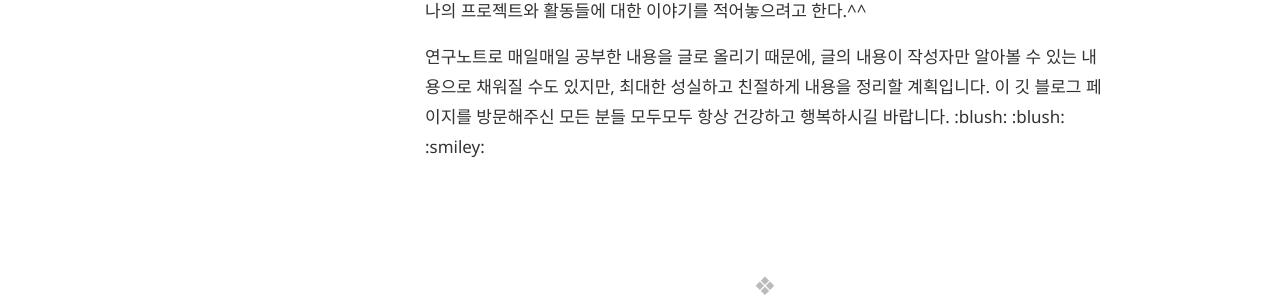
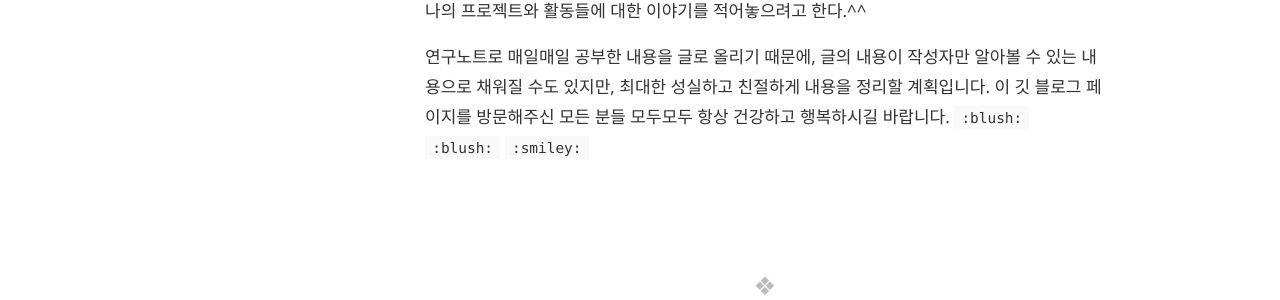
Before and after one commit to junsusong98/junha1125.github.io, a Jekyll site: the page built from my-life/_posts/2020-04-17-HI.md, in a window 1280 px wide. Shown: the part 999-1299 px from the top of the page. Built offline with Jekyll 4.4.1, drawn with Linux system fonts in a browser that asks for light colours; some web fonts are replaced.

Commit message:
Reupload 2020-04-17-Hi.md

```diff
--- a/my-life/_posts/2020-04-17-HI.md
+++ b/my-life/_posts/2020-04-17-HI.md
@@ -23,4 +23,4 @@ title: (26살) - Git Page로 안녕하세요
 
 이제 인공지능&자율주행 쪽으로 진로를 완전히 정한 만큼. 깃을 이용해 나의 공부 내용, 연구 노트, 나의 프로젝트와 활동들에 대한 이야기를 적어놓으려고 한다.^^
 
-연구노트로 매일매일 공부한 내용을 글로 올리기 때문에, 글의 내용이 작성자만 알아볼 수 있는 내용으로 채워질 수도 있지만, 최대한 성실하고 친절하게 내용을 정리할 계획입니다. 이 깃 블로그 페이지를 방문해주신 모든 분들 모두모두 항상 건강하고 행복하시길 바랍니다. :blush: :blush: :smiley:
+연구노트로 매일매일 공부한 내용을 글로 올리기 때문에, 글의 내용이 작성자만 알아볼 수 있는 내용으로 채워질 수도 있지만, 최대한 성실하고 친절하게 내용을 정리할 계획입니다. 이 깃 블로그 페이지를 방문해주신 모든 분들 모두모두 항상 건강하고 행복하시길 바랍니다. `:blush:` `:blush:` `:smiley:`
```
